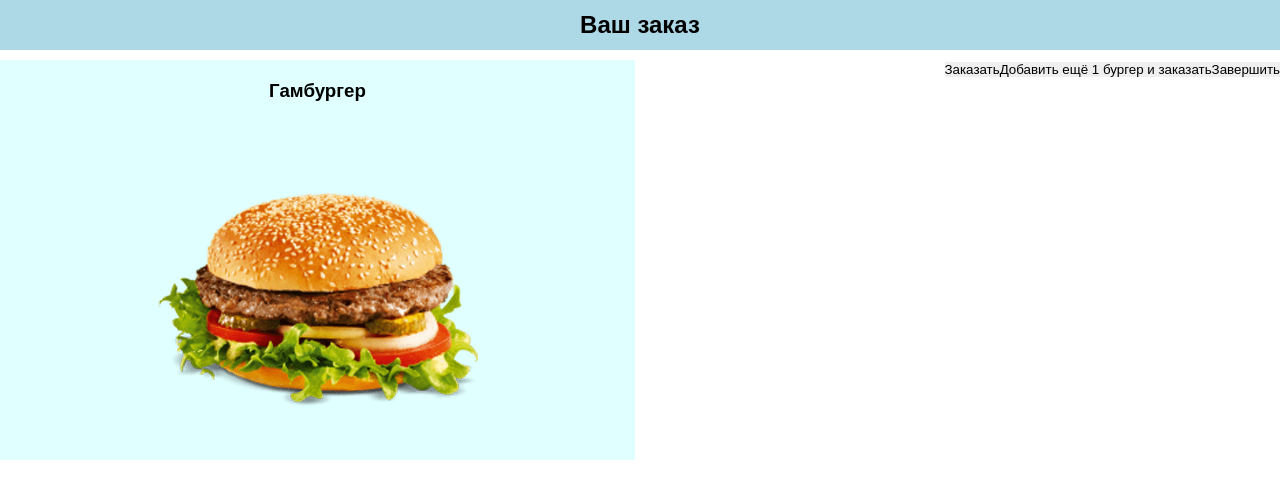
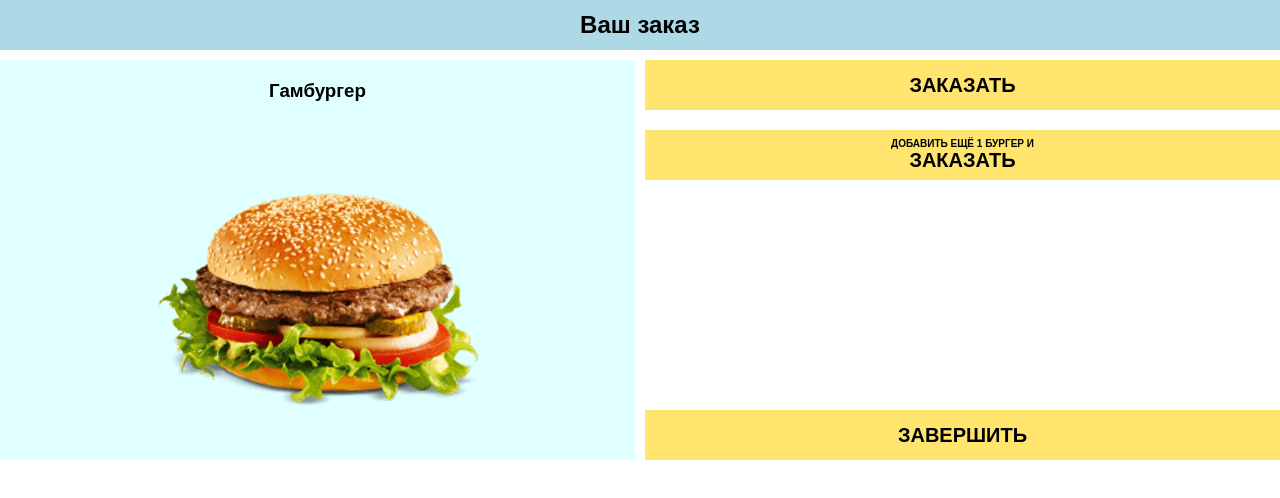
Before and after one commit to reactb0y1/codempire, a React (Create React App) app: page /order in a window 1280 px wide. Shown: the top 498 px of the page. Built offline with nearby package versions, Linux system fonts and the light colour scheme.

Commit message:
chr Order Базовые стили и коррективы разметки

```diff
--- a/src/Order/Order.css
+++ b/src/Order/Order.css
@@ -0,0 +1,29 @@
+.mainOrder {
+    width: calc(50% - 5px);
+    height: auto;
+    position: relative;
+}
+
+.OrderButton, .OrderAddButton, .OrderEndButton {
+    width: 100%;
+    height: 50px;
+    background-color: #ffe46e;
+    cursor: pointer;
+    font-size: 20px;
+    font-weight: bold;
+    text-transform: uppercase;
+}
+
+.OrderAddButton {
+    margin-top: 20px;
+}
+
+.OrderEndButton {
+    position: absolute;
+    bottom: 0;
+    left: 0;
+}
+
+.OrderAddButtonP {
+    font-size: 10px;
+}
--- a/src/Order/Order.js
+++ b/src/Order/Order.js
@@ -25,7 +25,10 @@ class Order extends Component {
 
                         <button className='OrderButton'>Заказать</button>
 
-                        <button className='OrderAddButton'>Добавить ещё 1 бургер и заказать</button>
+                        <button className='OrderAddButton'>
+                            <p className='OrderAddButtonP'>Добавить ещё 1 бургер и </p>
+                            заказать
+                        </button>
 
                         <Link to='/'>
                             <button className='OrderEndButton'>
```
